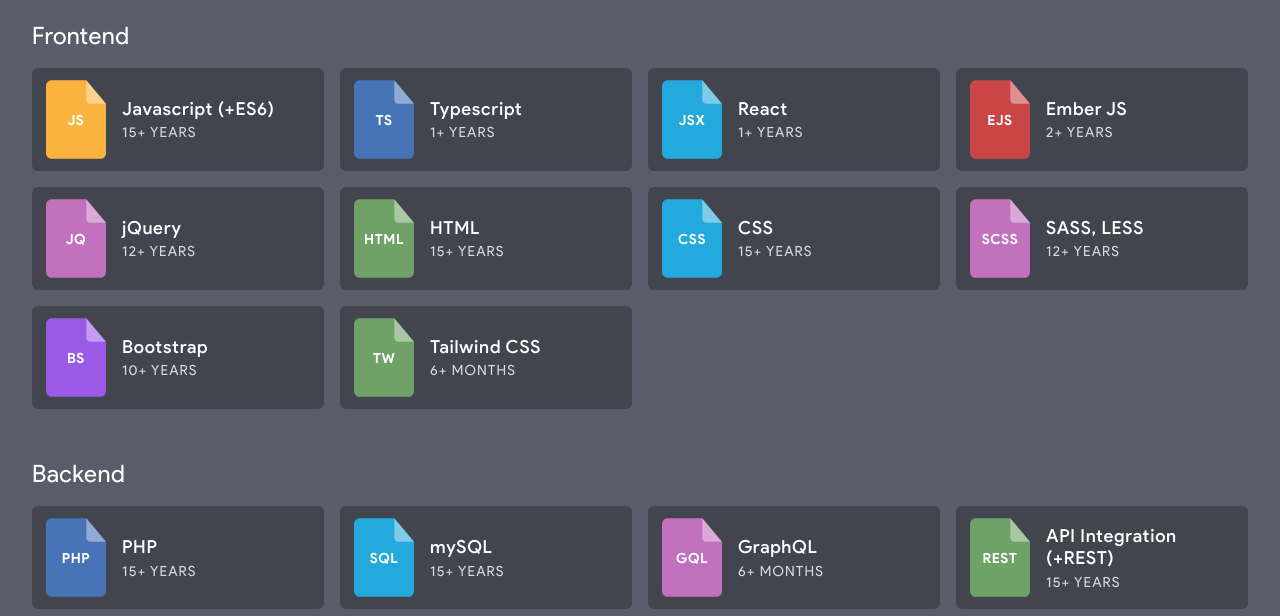
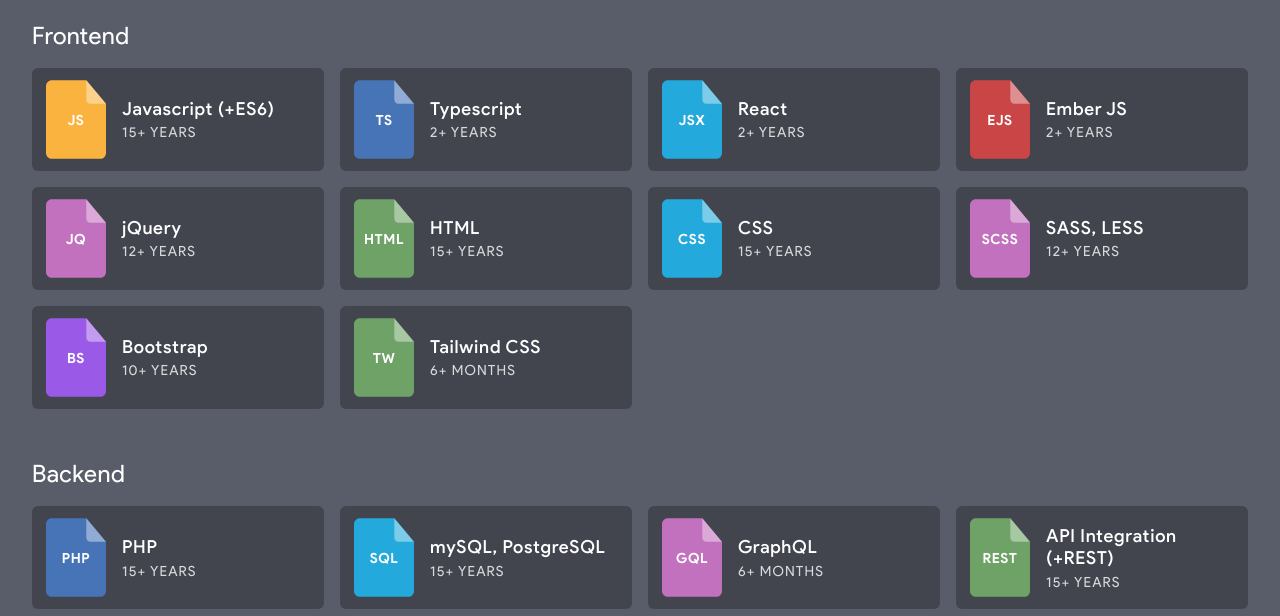
Before and after one commit to jamenlyndon/portfolio, a website: page index.html in a window 1280 px wide. Shown: the part 1880-2496 px from the top of the page. Drawn offline with Linux system fonts and the light colour scheme.

Commit message:
Skills update

```diff
--- a/index.html
+++ b/index.html
@@ -294,7 +294,7 @@
 									<div class='icon darkBlue'><span>TS</span></div>
 									<div class='text'>
 										<div class='title'>Typescript</div>
-										<div class='experience'>1+ Years</div>
+										<div class='experience'>2+ Years</div>
 									</div> <!-- .text -->
 								</div> <!-- .skill -->
 
@@ -302,7 +302,7 @@
 									<div class='icon lightBlue'><span>JSX</span></div>
 									<div class='text'>
 										<div class='title'>React</div>
-										<div class='experience'>1+ Years</div>
+										<div class='experience'>2+ Years</div>
 									</div> <!-- .text -->
 								</div> <!-- .skill -->
 
@@ -381,7 +381,7 @@
 								<div class='skill'>
 									<div class='icon lightBlue'><span>SQL</span></div>
 									<div class='text'>
-										<div class='title'>mySQL</div>
+										<div class='title'>mySQL, PostgreSQL</div>
 										<div class='experience'>15+ Years</div>
 									</div> <!-- .text -->
 								</div> <!-- .skill -->
```
